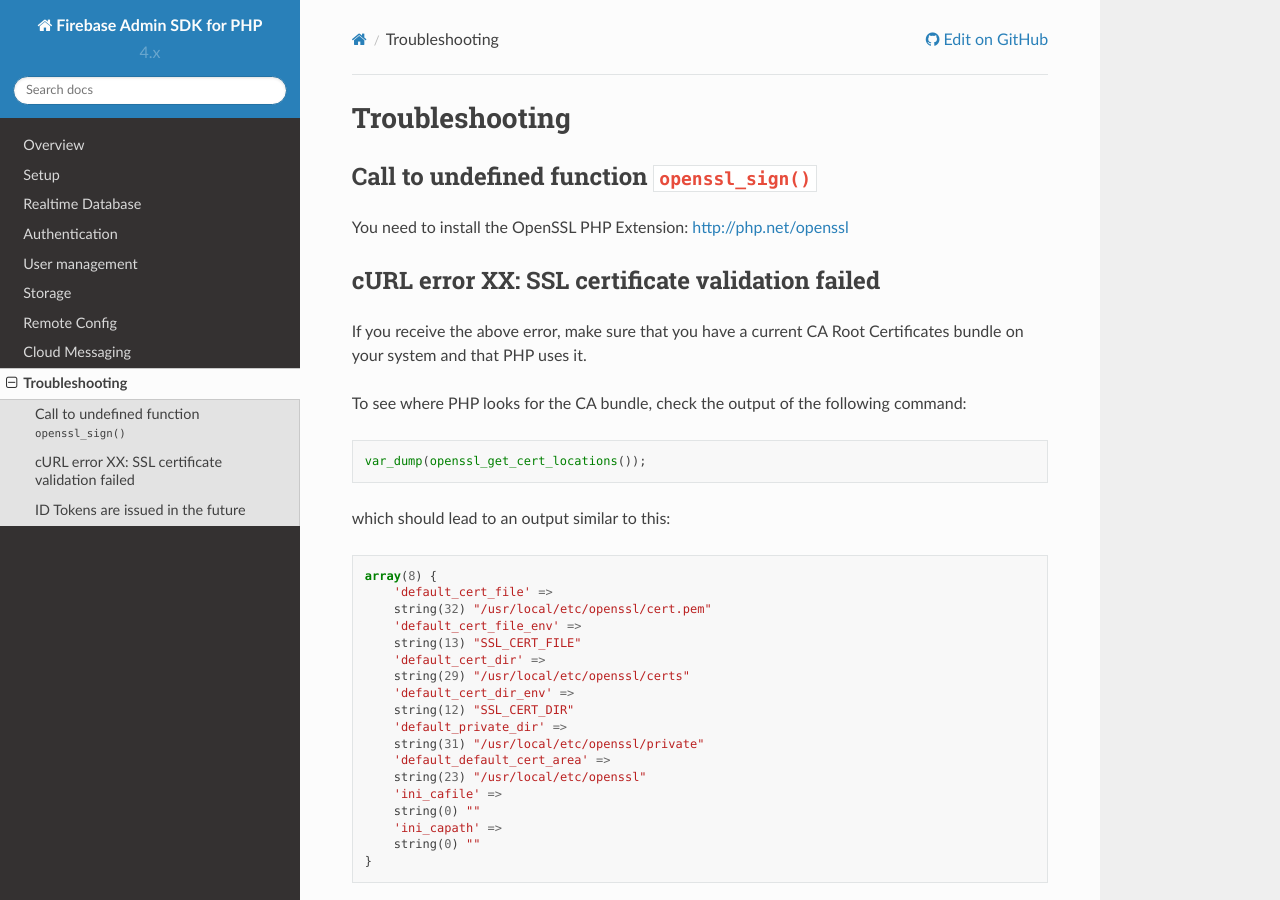
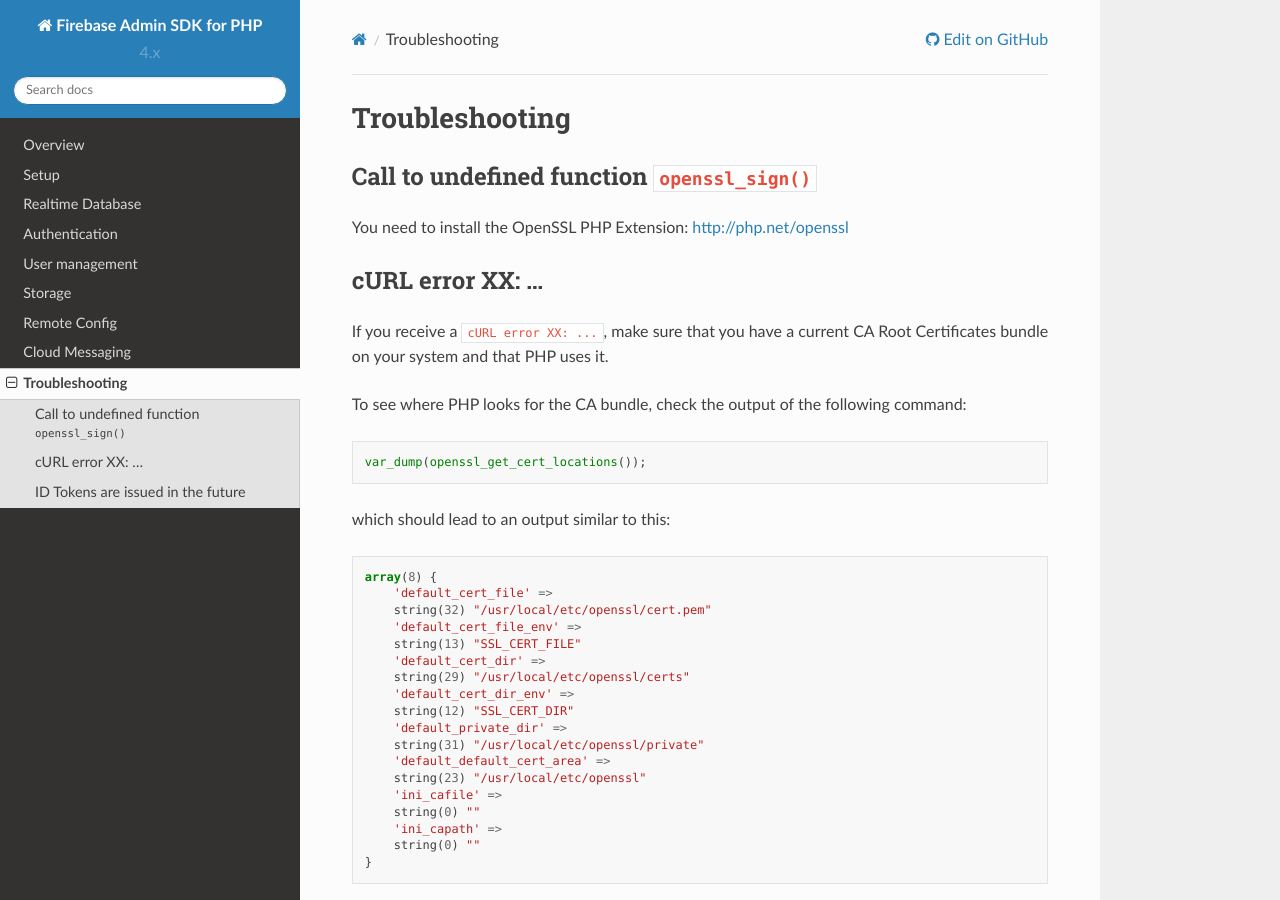
Before and after one commit to kreait/firebase-php, a Sphinx documentation site: the page built from docs/troubleshooting.rst, in a window 1280 px wide and 900 px high. Built offline with Sphinx 7.4.7 and the Read the Docs theme 2.0.0, drawn with Linux system fonts in a browser that asks for light colours.

Commit message:
Make cURL error troubleshooting doc more general

```diff
--- a/docs/troubleshooting.rst
+++ b/docs/troubleshooting.rst
@@ -8,11 +8,11 @@
 
 You need to install the OpenSSL PHP Extension: http://php.net/openssl
 
-************************************************
-cURL error XX: SSL certificate validation failed
-************************************************
+******************
+cURL error XX: ...
+******************
 
-If you receive the above error, make sure that you have a current
+If you receive a ``cURL error XX: ...``, make sure that you have a current
 CA Root Certificates bundle on your system and that PHP uses it.
 
 To see where PHP looks for the CA bundle, check the output of the
```
